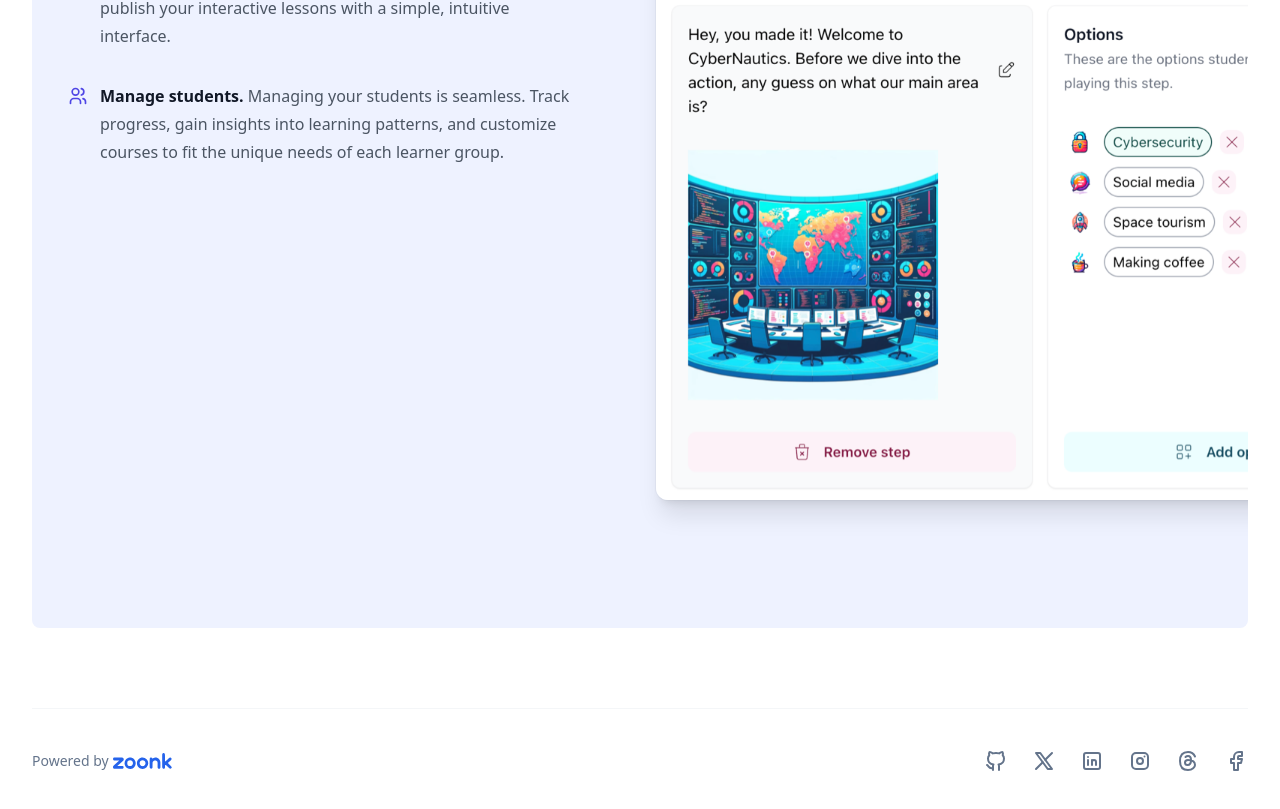
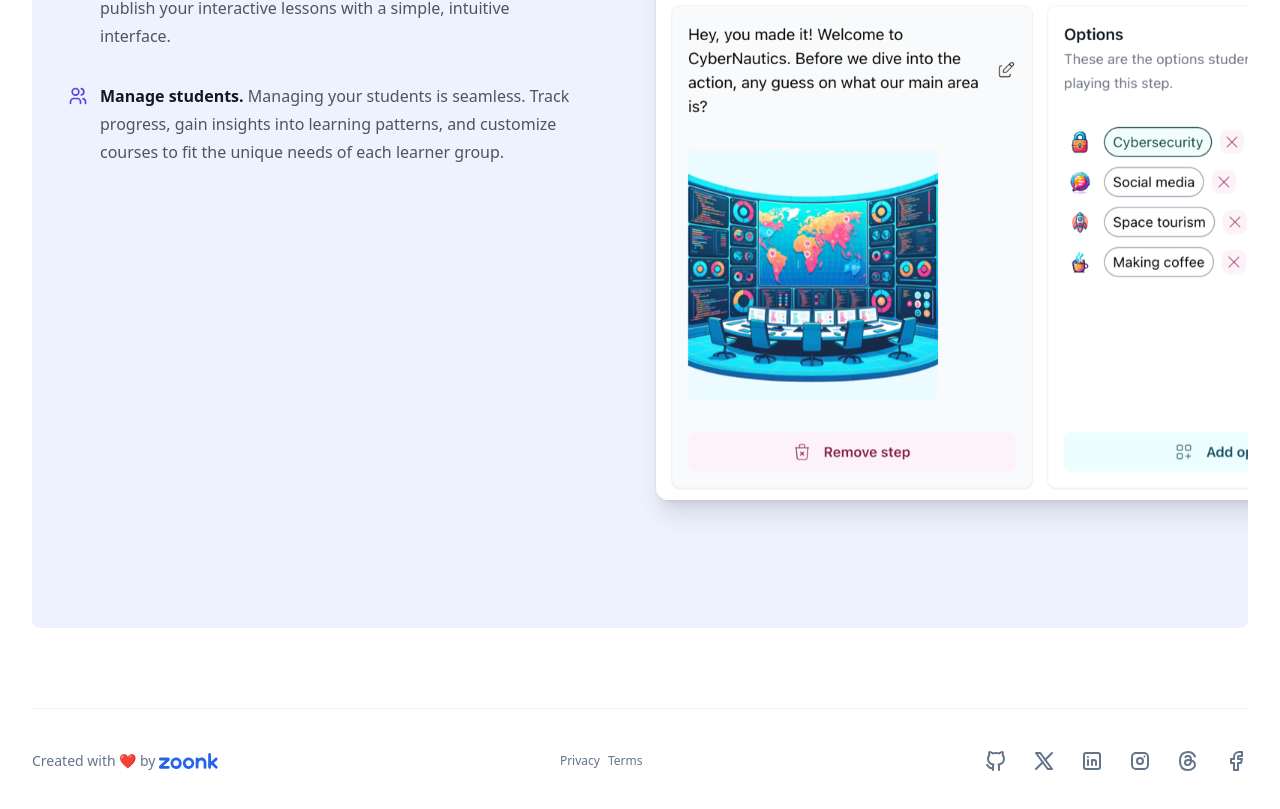
Before and after one commit to zoonk/uneebee.com, a Next.js app: page / in a window 1280 px wide. Shown: the part 2071-2880 px from the top of the page. Built offline with nearby package versions, Linux system fonts and the light colour scheme.

Commit message:
Add privacy and terms link

```diff
--- a/components/Footer.tsx
+++ b/components/Footer.tsx
@@ -34,8 +34,18 @@
         ))}
       </div>
 
+      <ul className="text-slate-500 inline-flex gap-x-2 mt-6 sm:mt-0 text-xs">
+        <li className="hover:underline">
+          <a href="https://zoonk.org/en/privacy">Privacy</a>
+        </li>
+
+        <li className="hover:underline">
+          <a href="https://zoonk.org/en/terms">Terms</a>
+        </li>
+      </ul>
+
       <p className="flex mt-6 items-center gap-1 text-sm text-slate-500 sm:mt-0">
-        Powered by
+        Created with ❤️ by
         <a
           href="https://zoonk.org"
           className="hover:opacity-80 transition-opacity"
```
